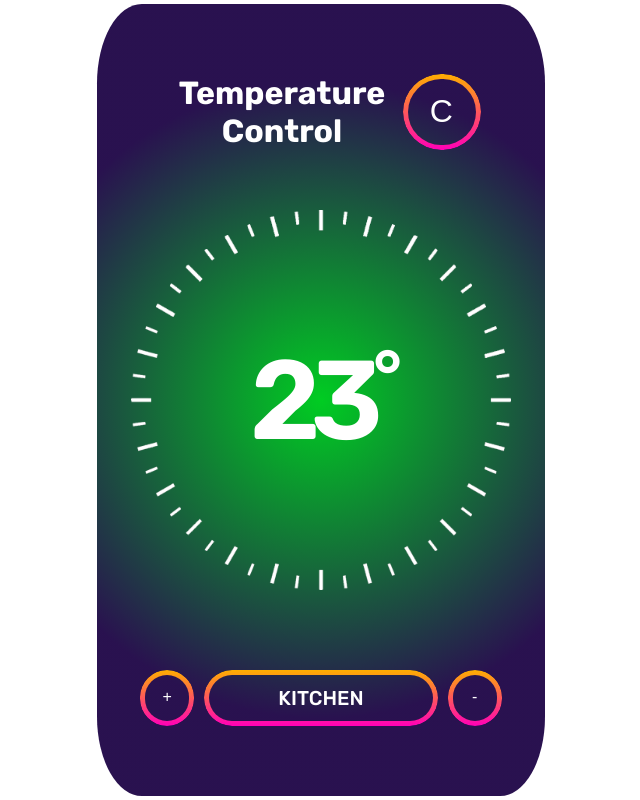
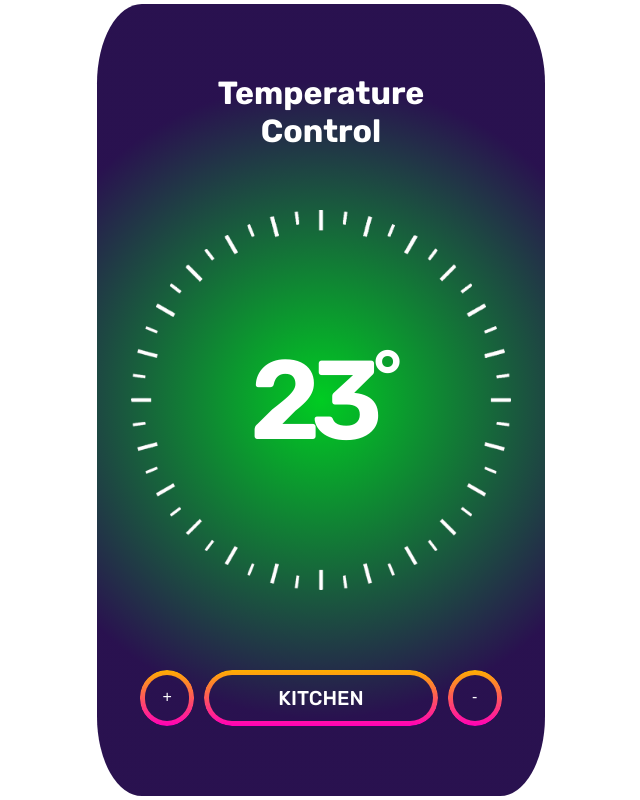
Before and after one commit to MaxChabanov/temperature-app, a React (Create React App) app: page / in a window 1280 px wide. Shown: the whole page, without its empty margins (319-959 px from the left). Built offline with nearby package versions, Linux system fonts and the light colour scheme.

Commit message:
idk what i'm doing

```diff
--- a/src/App.js
+++ b/src/App.js
@@ -58,7 +58,7 @@ function App() {
     <div className="counter-container">
       <div className="header">
         <h1>Temperature Control</h1>
-        <button className="change-unit-btn">{currentUnits}</button>
+        {/* <button className="change-unit-btn">{currentUnits}</button> */}
       </div>
       <div className="temp-counter">
         <p className="counter-number" id="counter-number">
--- a/src/index.css
+++ b/src/index.css
@@ -123,7 +123,7 @@ button {
   padding-bottom: calc(1rem + 1px);
 
   cursor: pointer;
-  transition: 100ms;
+  transition: 50ms;
 }
 
 button:active {
```
